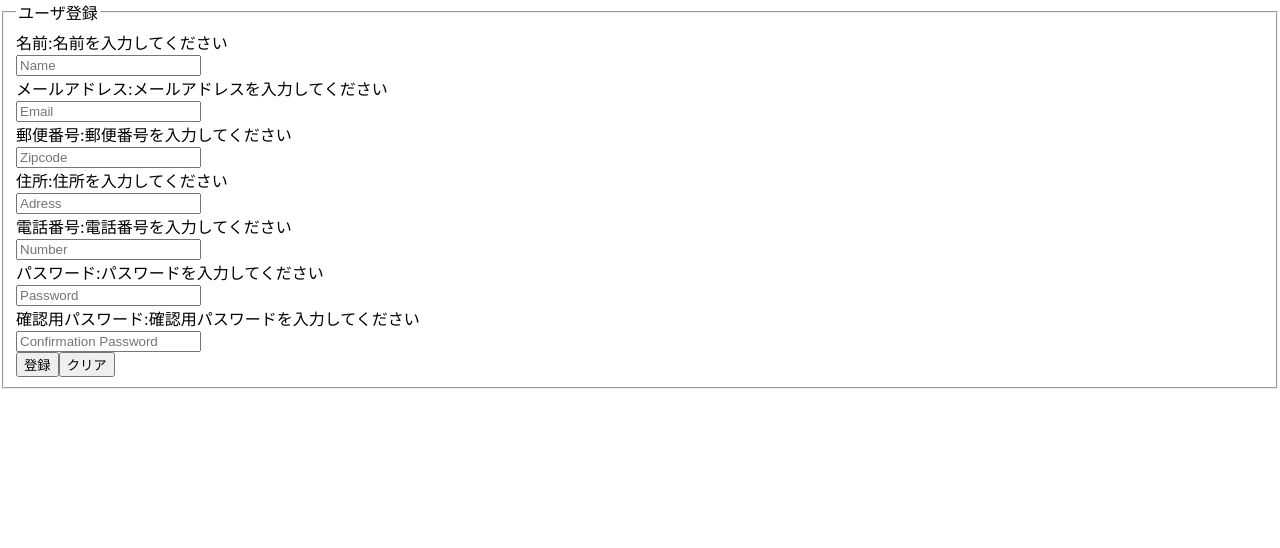
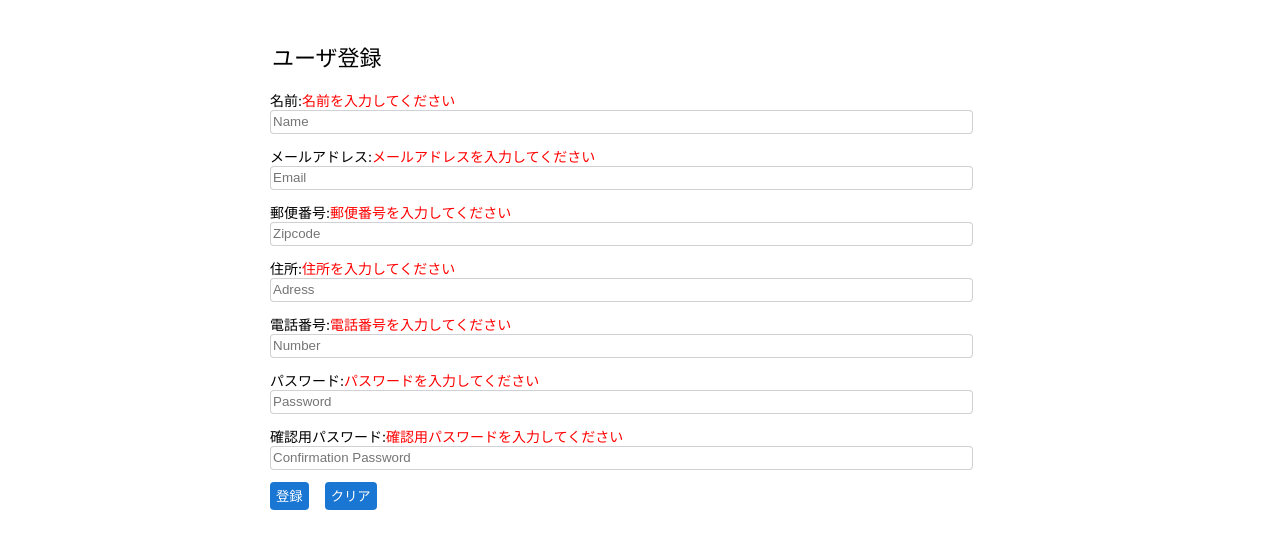
Before and after one commit to miyuhamaoka/EC-202207b, a Next.js app: page /users/register in a window 1280 px wide. Shown: the top 548 px of the page. Built offline with nearby package versions, Linux system fonts and the light colour scheme; data requests are answered from the project's data file.

Commit message:
css追加

```diff
--- a/src/pages/users/register.tsx
+++ b/src/pages/users/register.tsx
@@ -2,7 +2,9 @@ import Head from 'next/head';
 import Router from 'next/router';
 import React, { useState } from 'react';
 import { User } from '../../types';
+import register from '../../styles/register.module.css';
 
+// ユーザ情報を取得
 export const getStaticProps = async () => {
   const res = await fetch('http://localhost:8000/users');
   const users = await res.json();
@@ -12,11 +14,14 @@ export const getStaticProps = async () => {
   };
 };
 
+// ユーザーのかたまりを型ガード
 type Users = {
   users: User[]
 };
 
 const Register = ({ users }: Users) => {
+
+  // フォームの入力値を取得
   const [name, setName] = useState('');
   const onChangeName = (e: any) => setName(e.target.value);
 
@@ -41,13 +46,18 @@ const Register = ({ users }: Users) => {
   const onChangeConfirmationPassword = (e: any) =>
     setConfirmationPassword(e.target.value);
 
+    // 登録情報を送信
   async function postEvent(e: any) {
+
+    // 無効な入力値で送信されないために初めにキャンセルする
     e.preventDefault();
 
+    // 入力値を制御
     const zipcodePattern = /^[0-9]{3}-[0-9]{4}$/;
     const telephonePattern = /^\d{3,4}-\d{3,4}-\d{4}$/;
     const emailPattern = /.+@.+\..+/;
 
+    // 登録済みのメールアドレスを取得し、重複してないかチェック
     function userEmails ({ users }: Users) {
       const emailArr = users.map((user: User) => user.email)
       return emailArr.includes(email);
@@ -118,7 +128,8 @@ const Register = ({ users }: Users) => {
         zipcode: zipcode,
         address: address,
         telephone: phoneNumber,
-        id: 0
+        id: 0,
+        logined: false
       };
 
       const parameter = {
@@ -141,6 +152,7 @@ const Register = ({ users }: Users) => {
     }
   };
 
+  // フォームの入力値をクリアにする
   function clearFormAll() {
     setName('');
     setEmail('');
@@ -157,7 +169,7 @@ const Register = ({ users }: Users) => {
       <Head>
         <title>ユーザ登録</title>
       </Head>
-      <form method="post" action="#" onSubmit={postEvent}>
+      <form method="post" action="#" onSubmit={postEvent} className={register.registerForm}>
         <fieldset>
           <legend>ユーザ登録</legend>
           <div>
--- /dev/null
+++ b/src/styles/register.module.css
@@ -0,0 +1,47 @@
+.registerForm {
+  /* background:#eee; */
+  border-radius: 4px;
+  margin: 16px auto 0;
+  width: 60%;
+  padding: 24px 0;
+  /* text-align: center; */
+}
+
+.registerForm fieldset {
+  border: none;
+}
+
+.registerForm legend {
+  font-size: 22px;
+}
+
+.registerForm input {
+  width: 95%;
+  height: 24px;
+  border: 1px solid rgba(203, 203, 209, 0.9);
+  border-radius: 4px;
+}
+
+.registerForm fieldset span {
+  color: red;
+}
+
+.registerForm fieldset>div {
+  margin-top: 12px;
+  font-size: 14px;
+}
+
+.registerForm button{
+  color: white;
+  height: 28px;
+  border-radius: 4px;
+  background: #1976d2;
+  border: none;
+  margin-bottom: 4px;
+  margin-right: 16px;
+}
+
+.registerForm button:hover{
+  cursor: pointer;
+  opacity: .7;
+}
```
